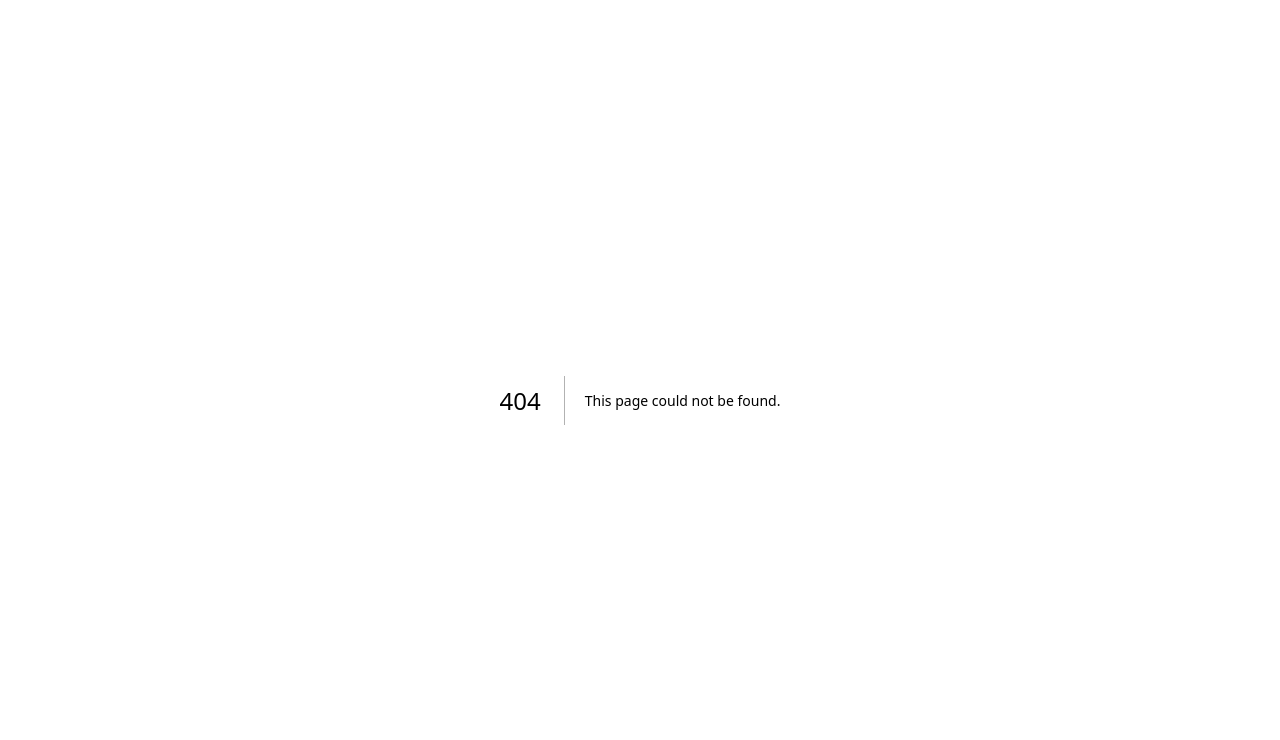
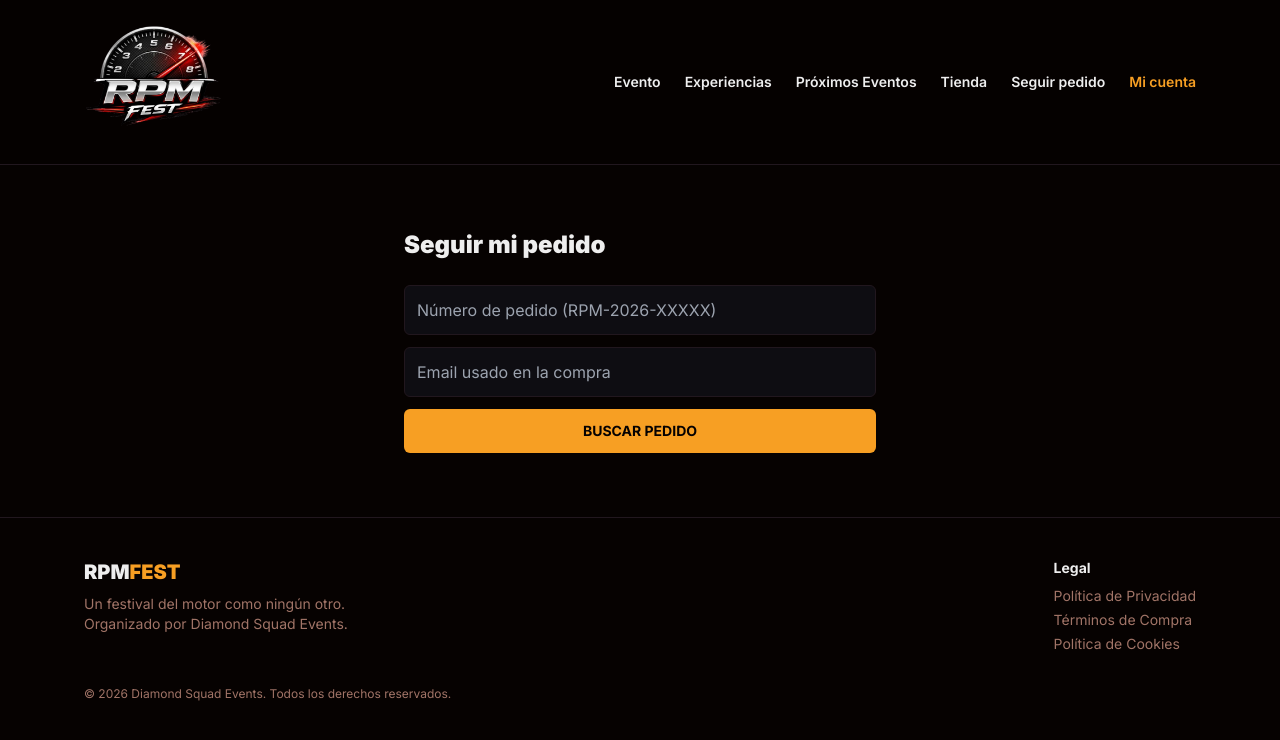
Before and after one commit to LethalKrisixTools/rpmfest, a Next.js app: page /pedido in a window 1280 px wide. Before the commit this address had no page. Shown: the top 740 px of the page. Built offline with nearby package versions, Linux system fonts and the light colour scheme.

Commit message:
feat: add /pedido guest order tracking page

```diff
--- /dev/null
+++ b/app/pedido/page.tsx
@@ -0,0 +1,112 @@
+'use client';
+
+import { Suspense, useEffect, useState } from 'react';
+import { useSearchParams } from 'next/navigation';
+import { Navbar } from '@/components/Navbar';
+import { Footer } from '@/components/Footer';
+import { formatCents } from '@/lib/money';
+
+type OrderSummary = {
+  orderNumber: string;
+  status: string;
+  amount: number;
+  customerName: string;
+  items: { product_name: string; unit_price_cents: number; qty: number }[];
+};
+
+export default function PedidoPage() {
+  return (
+    <Suspense>
+      <PedidoPageInner />
+    </Suspense>
+  );
+}
+
+function PedidoPageInner() {
+  const searchParams = useSearchParams();
+  const [orderNumber, setOrderNumber] = useState('');
+  const [email, setEmail] = useState('');
+  const [order, setOrder] = useState<OrderSummary | null>(null);
+  const [error, setError] = useState('');
+  const [lastTrackingUrl, setLastTrackingUrl] = useState<string | null>(null);
+
+  async function lookup(query: string) {
+    setError('');
+    setOrder(null);
+    const response = await fetch(`/api/pedido?${query}`);
+    const data = await response.json();
+    if (!response.ok) {
+      setError(data.error || 'No se encontró el pedido.');
+      return;
+    }
+    setOrder(data);
+  }
+
+  useEffect(() => {
+    const token = searchParams.get('token');
+    if (token) lookup(`token=${encodeURIComponent(token)}`);
+    setLastTrackingUrl(window.localStorage.getItem('rpmfest_last_tracking_url'));
+  }, [searchParams]);
+
+  return (
+    <>
+      <Navbar />
+      <main className="mx-auto max-w-lg px-5 py-16">
+        <h1 className="text-2xl font-black text-white-warm">Seguir mi pedido</h1>
+
+        {lastTrackingUrl && !order && (
+          <a href={lastTrackingUrl} className="mt-2 block text-sm text-gold underline">
+            Ver mi último pedido
+          </a>
+        )}
+
+        <form
+          onSubmit={(e) => {
+            e.preventDefault();
+            lookup(`order=${encodeURIComponent(orderNumber)}&email=${encodeURIComponent(email)}`);
+          }}
+          className="mt-6 flex flex-col gap-3"
+        >
+          <input
+            required
+            placeholder="Número de pedido (RPM-2026-XXXXX)"
+            value={orderNumber}
+            onChange={(e) => setOrderNumber(e.target.value)}
+            className="rounded-md border border-border-subtle bg-bg-dark p-3 text-white-warm"
+          />
+          <input
+            required
+            type="email"
+            placeholder="Email usado en la compra"
+            value={email}
+            onChange={(e) => setEmail(e.target.value)}
+            className="rounded-md border border-border-subtle bg-bg-dark p-3 text-white-warm"
+          />
+          <button type="submit" className="rounded-md bg-gold px-4 py-3 text-sm font-bold text-bg-darkest">
+            BUSCAR PEDIDO
+          </button>
+        </form>
+
+        {error && <p className="mt-4 text-sm text-red-mid">{error}</p>}
+
+        {order && (
+          <div className="mt-6 rounded-xl border border-border-subtle bg-bg-dark p-5">
+            <h2 className="font-bold text-white-warm">Pedido {order.orderNumber}</h2>
+            <p className="text-sm text-text-muted">Estado: {order.status}</p>
+            {order.items.map((item, i) => (
+              <div key={i} className="flex justify-between py-1 text-sm text-cream">
+                <span>{item.product_name} ×{item.qty}</span>
+                <span>{formatCents(item.unit_price_cents * item.qty)}</span>
+              </div>
+            ))}
+            <div className="mt-2 flex justify-between border-t border-border-subtle pt-2 font-bold text-white-warm">
+              <span>Total</span>
+              <span>{formatCents(order.amount)}</span>
+            </div>
+          </div>
+        )}
+      </main>
+      <Footer />
+    </>
+  );
+}
```
